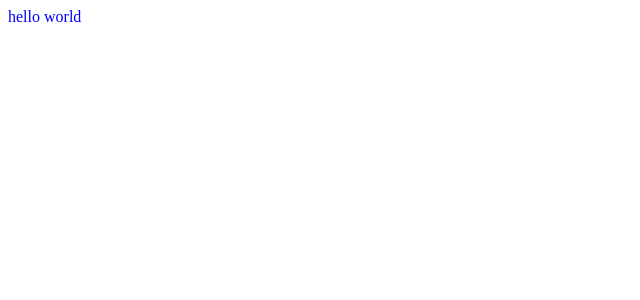
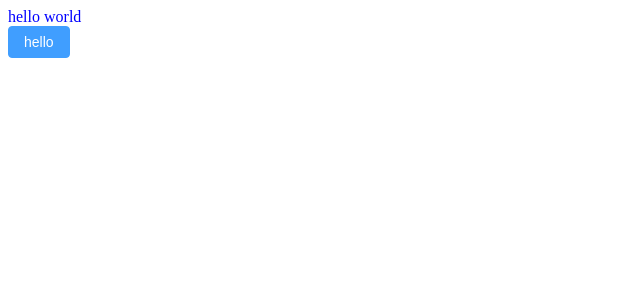
Before and after one commit to ghost-hello-project/jx-boot, a Vue app in the folder jx-admin/: page / in a window 1280 px wide. Shown: the top 300 px of the page, without its empty margins (0-640 px from the left). Built offline with nearby package versions, Linux system fonts and the light colour scheme.

Commit message:
✨ feat(jx-admin): 引入 element plus

```diff
--- a/jx-admin/package.json
+++ b/jx-admin/package.json
@@ -13,6 +13,7 @@
     "format": "prettier --write src/"
   },
   "dependencies": {
+    "element-plus": "^2.8.3",
     "pinia": "^2.1.7",
     "vue": "^3.4.29",
     "vue-router": "^4.3.3"
--- a/jx-admin/src/main.ts
+++ b/jx-admin/src/main.ts
@@ -1,4 +1,6 @@
 import { createApp } from 'vue'
+import ElementPlus from 'element-plus'
+import 'element-plus/dist/index.css'
 import { createPinia } from 'pinia'
 
 import App from './App.vue'
@@ -6,6 +8,7 @@ import router from './router'
 
 const app = createApp(App)
 
+app.use(ElementPlus)
 app.use(createPinia())
 app.use(router)
 
--- a/jx-admin/src/views/index.vue
+++ b/jx-admin/src/views/index.vue
@@ -1,9 +1,28 @@
 <template>
     <div class="red">hello world</div>
+    <el-button type="primary" @click="sayHello">hello</el-button>
 </template>
 
+<script lang="ts">
+import { ElMessage } from 'element-plus'
+export default {
+    setup() {
+        const sayHello = () => {
+            ElMessage({
+                message: 'hello world',
+                type: 'success'
+            })
+            console.log('hello world')
+        }
+        return {
+            sayHello
+        }
+    }
+}
+</script>
+
 <style lang="scss">
-.red{
+.red {
     color: $baseColor;
 }
 </style>
```
Also changed, not shown: 1 other file (tests, documents, lock files or other folders).
